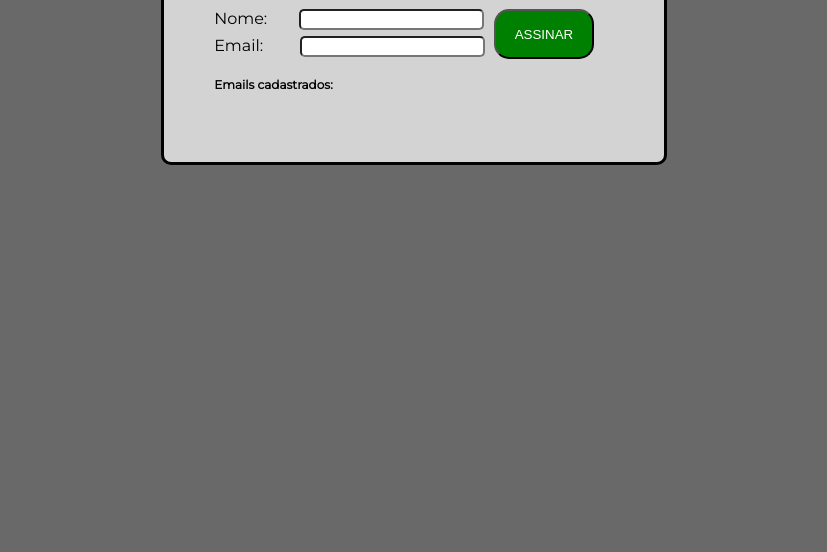
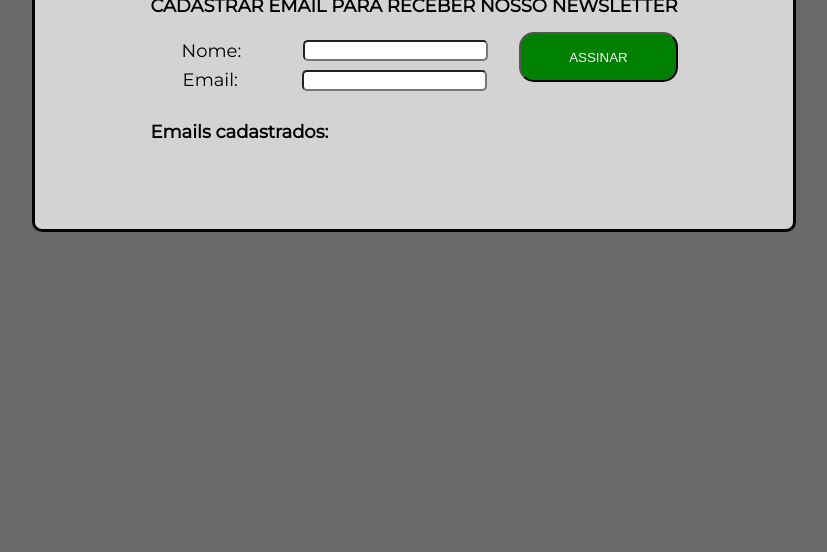
Before and after one commit to fdebarros/Newsletter-Register, a plain HTML site: page index.html in a window 1280 px wide. Shown: the part 248-800 px from the top of the page, without its empty margins (226-1053 px from the left). Drawn offline with Linux system fonts and the light colour scheme.

Commit message:
Apllying flexbox on form

```diff
--- a/index.html
+++ b/index.html
@@ -1,5 +1,6 @@
 <!DOCTYPE html>
 <html lang="pt-br">
+
 <head>
 	<title>Aula 8</title>
 	<meta charset="UTF-8" />
@@ -7,25 +8,32 @@
 	<link rel='stylesheet' type='text/css' media='screen' href='main.css'>
 	<script type="text/javascript" src="main.js"></script>
 </head>
+
 <body>
 	<div class="outsider">
 		<div class="insider">
 			<h1>CADASTRO DE EMAIL</h1>
 			<h2>CADASTRAR EMAIL PARA RECEBER NOSSO NEWSLETTER</h2>
+			<div class="cadastro">
 				<div class="input">
+					<div class="field">
 						<label for="nome">Nome:</label>
-				<input type="text" id="nome" class="form-control" />
-				<br/>
+						<input type="text" id="nome" />
+					</div>
+					<div class="field">
 						<label for="email">Email:</label>
-				<input type="text" id="email" class="form-control" maxlength="60"/>
+						<input type="text" id="email" maxlength="60" />
+					</div>
 				</div>
 				<button id="btSalvar">ASSINAR</button>
-			<br/>
-			<br/>
+			</div>
+			<div>
 				<h3 id="cadastrados">Emails cadastrados:</h3>
 				<table id="tabela" class="table"></table>
-		</div>
 				<button id="btLimpar">Limpar</button>
 			</div>
+		</div>
+	</div>
 </body>
+
 </html>
--- a/main.css
+++ b/main.css
@@ -1,63 +1,72 @@
+body{
+    font-family: 'Montserrat';
+    background-color: dimgrey;
+
+    font-size: 18px;
+
+    display: flex;
+    justify-content: center;
+    align-items: center;
+    height: 100%;
+    padding: 10% 0;
+}
 .outsider {
+    background-color:  lightgrey;
     border-style: solid;
     border-width: 3px;
-    margin-left: 30%;
-    margin-right: 30%;
-    margin-top: 10%;
-    background-color:  lightgrey;
     border-radius: 10px;
+    display: flex;
+    justify-content: center;
+    align-items: center;
+    height: 40%;
+    width: 60%;
 }
 .insider{
+    margin: 6% 0;
+}
 
-    margin: 10% 10% 6%;
-    /* margin-top: 10%;
-    margin-left: 10%;
-    margin-right: 10%;
-    margin-bottom: 6%; */
-}
 h1{
     text-align: center;
-    margin: 0 auto;
+    margin: 0;
 }
+
 h2{
     text-align: center;
-    margin: 12px auto;
-    font-size: 12px;
+    font-size: 1.0em;
 }
 h3{
-    clear: left;
     margin: 30px 0px 0px 0px;
-    font-size: 12px;
+    font-size: 1.0em;
 }
-table{
-    margin-top:5px;
+
+.cadastro{
+    display: flex;
 }
-label{
-    margin: 0 auto;
+
+.input{
+    display: flex;
+    flex-direction: column;
+    width: 70%;
+}
+.field{
+    margin-top: 2%;
+    display: flex;
+    flex-direction: row;
+    justify-content: space-around;
+    align-items: center;
 }
 #nome{
-    margin-left: 10%;
     border-radius: 5px;
 }
 #email{
-    margin-top: 2%;
-    margin-left: 11.5%;
     border-radius: 5px;
     display: inline-block;
 }
-.input{
-    float: left;
-    width: 70%;
-}
+
 #btSalvar{
-    /* margin-top:-300%; */
-    float: left;
-    /* display: inline-block; */
-    margin-right: 0%;
-    /* margin-bottom: 25px; */
     border-radius: 15px;
     height: 50px;
-    width: 100px;
+    width: 30%;
     color:white;
     background-color: green;
 }
@@ -66,28 +75,25 @@ label{
     color:black;
 }
 #btLimpar{
-    margin-left: 1%;
-    margin-bottom:1%;
     border-radius: 15px;
     height: 30px;
     width: 60px;
+    margin: 2% 0 0 0;
+
     color:white;
     background-color: red;
     visibility: hidden;
 }
+
 #btLimpar:hover{
     background-color: lightcoral;
     color:black;
 }
 
-body{
-    font-family: 'Montserrat';
-    background-color: dimgrey;
-}
 button{
     border-radius: 5px;
 }
+
 #tabela{
-    margin-left: 0px;
-    font-size: 12px;
+    font-size: 0.8em;
 }
```
Lines whose indentation alone changed are shown as unchanged.
